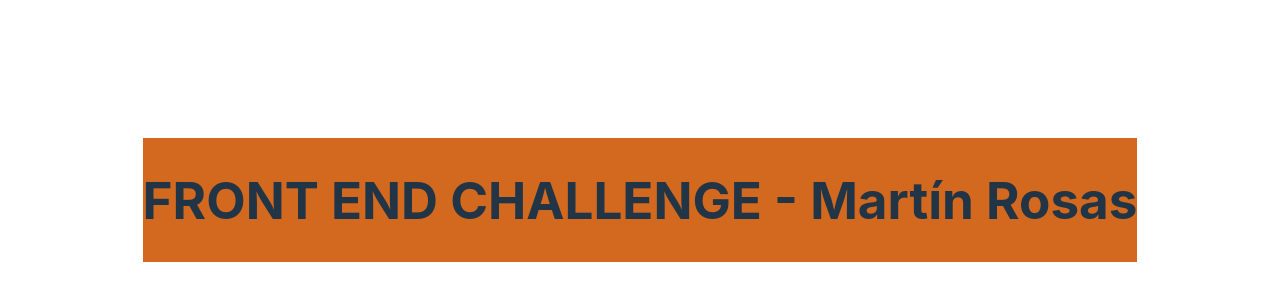
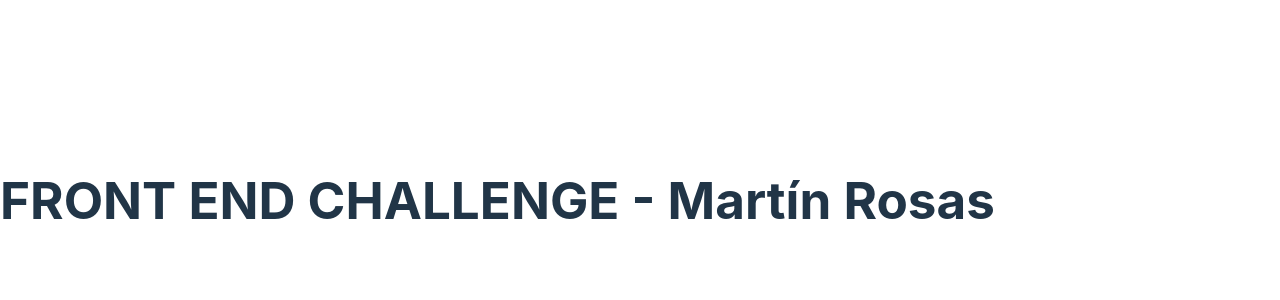
Before and after one commit to mlrosas21/meli-challenge-fe, a React (Vite) app in the folder client/: page / in a window 1280 px wide. Shown: the part 200-500 px from the top of the page. Built offline with nearby package versions, Linux system fonts and the light colour scheme.

Commit message:
init styles

```diff
--- a/client/src/App.scss
+++ b/client/src/App.scss
@@ -1,4 +1,11 @@
-div{
-  background-color: chocolate;
-  margin: auto;
+@import 'styles/colors';
+
+*{
+  box-sizing: border-box;
+  margin: 0;
+  padding: 0;
 }
+
+div {
+  width: 100%;
+}
--- /dev/null
+++ b/client/src/styles/colors.scss
@@ -0,0 +1,5 @@
+$primary-color: #fff159;
+$secondary-color: rgba(0,0,0,.1);
+$transparent: rgba(0,0,0,0);
+$transparent-2: rgba(0,0,0,.2);
+$grey: rgb(236, 236, 236);
```
